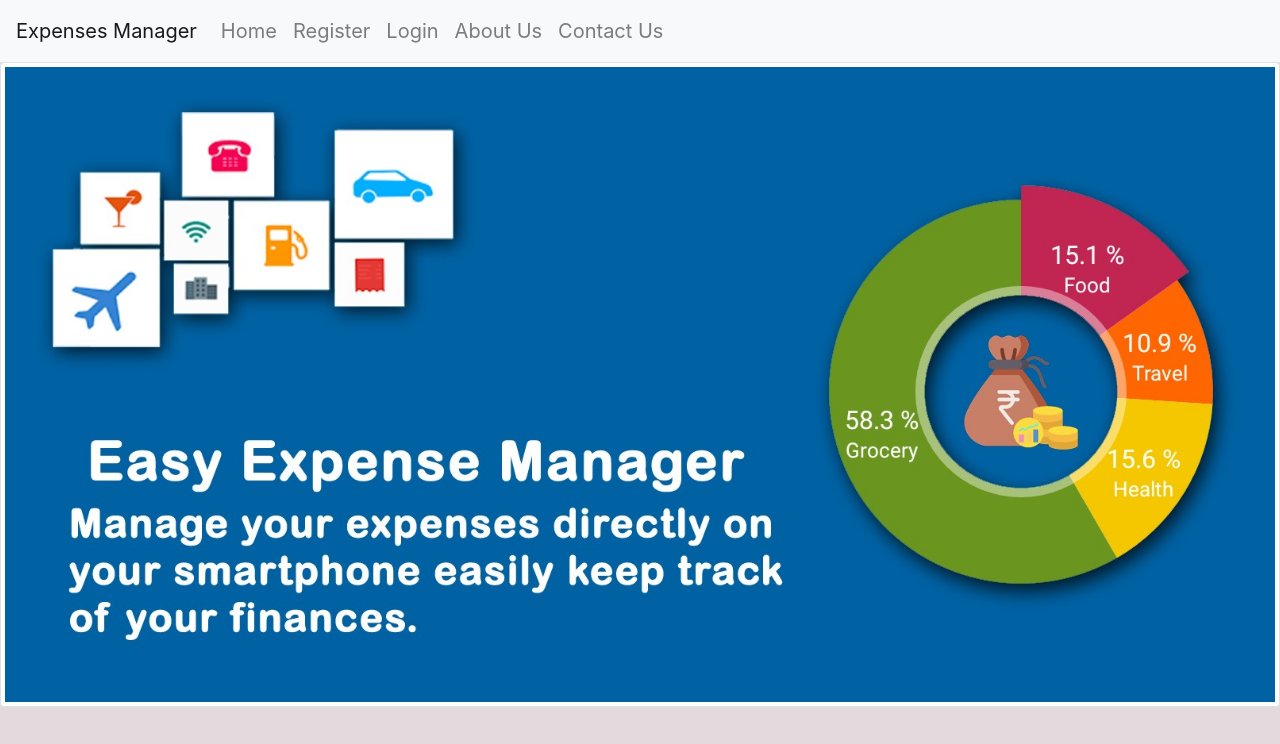
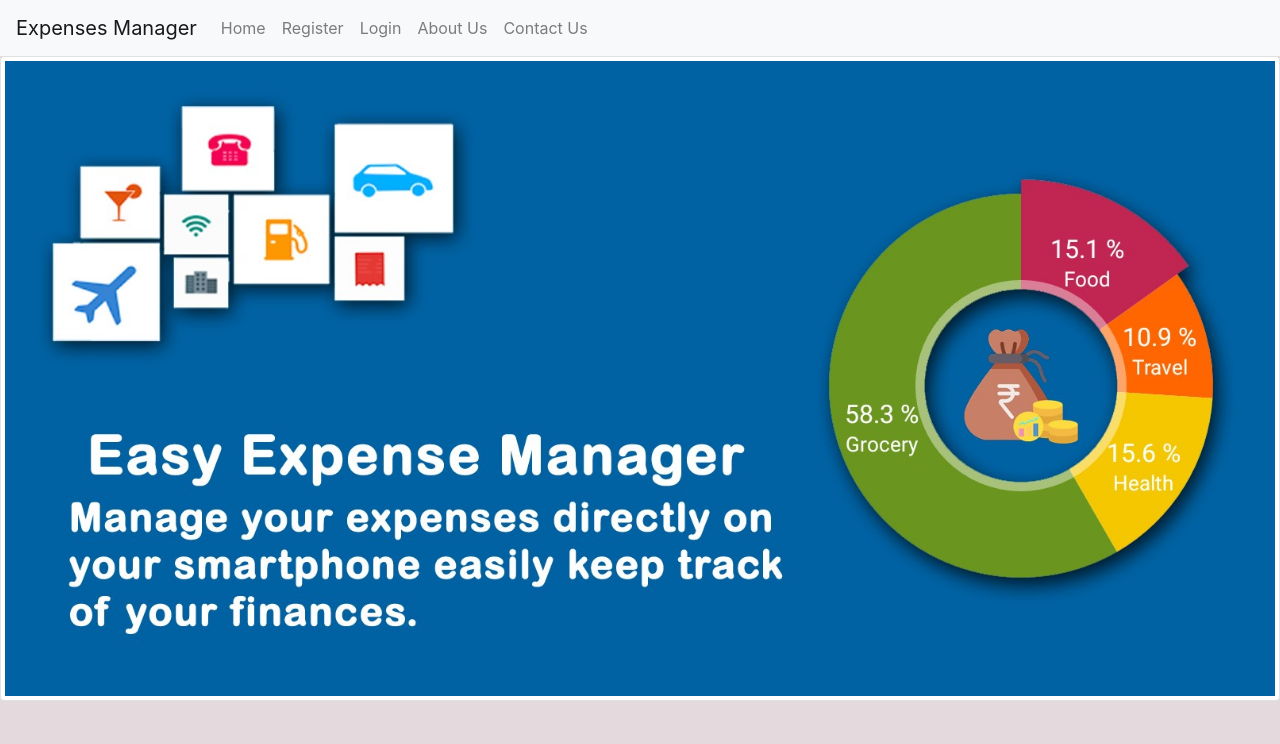
Before and after one commit to SaketZode/expense_manager, a React (Create React App) app: page / in a window 1280 px wide. Shown: the top 744 px of the page. Built offline with nearby package versions, Linux system fonts and the light colour scheme.

Commit message:
fix navbar at top position

```diff
--- a/src/App.css
+++ b/src/App.css
@@ -36,3 +36,8 @@
     transform: rotate(360deg);
   }
 }
+
+.navigator{
+  position: unset;
+  width: 100%;
+}
--- a/src/App.js
+++ b/src/App.js
@@ -1,10 +1,11 @@
-import './App.css';
-
+import './App.css'
+import RouteComponent from './components/routecomponent'
 
 function App() {
   return (
-    <div className="App">
-        <nav class="navbar sticky-top navbar-expand-lg navbar-light bg-light" style={{marginBottom:0, fontSize:20}}>
+    <div>
+      <div class="sticky-top">
+        <nav class="navbar navbar-expand-lg navbar-light bg-light">
           <a class="navbar-brand" href="/">Expenses Manager</a>
           <button class="navbar-toggler" type="button" data-toggle="collapse" data-target="#navbarSupportedContent" aria-controls="navbarSupportedContent" aria-expanded="false" aria-label="Toggle navigation">
             <span class="navbar-toggler-icon"></span>
@@ -30,6 +31,10 @@ function App() {
             </ul>
           </div>
         </nav>
+      </div>
+      <div>
+        <RouteComponent />
+      </div>
     </div>
   );
 }
--- a/src/components/routecomponent.js
+++ b/src/components/routecomponent.js
@@ -6,7 +6,6 @@ import ContactUs from './contactus'
 import Register from './register'
 import Login from './login'
 import history from '../history'
-
 
 class RouteComponent extends Component {
     render() {
--- a/src/index.js
+++ b/src/index.js
@@ -1,21 +1,13 @@
 import React from 'react';
 import ReactDOM from 'react-dom';
-import './index.css';
 import App from './App';
-import RouteComponent from './components/routecomponent'
 import reportWebVitals from './reportWebVitals';
 
 ReactDOM.render(
   <React.StrictMode>
-      <div>
-        <App />
-        <RouteComponent />
-      </div>
+      <App />
   </React.StrictMode>,
   document.getElementById('root')
 );
 
-// If you want to start measuring performance in your app, pass a function
-// to log results (for example: reportWebVitals(console.log))
-// or send to an analytics endpoint. Learn more: https://bit.ly/CRA-vitals
 reportWebVitals();
```
